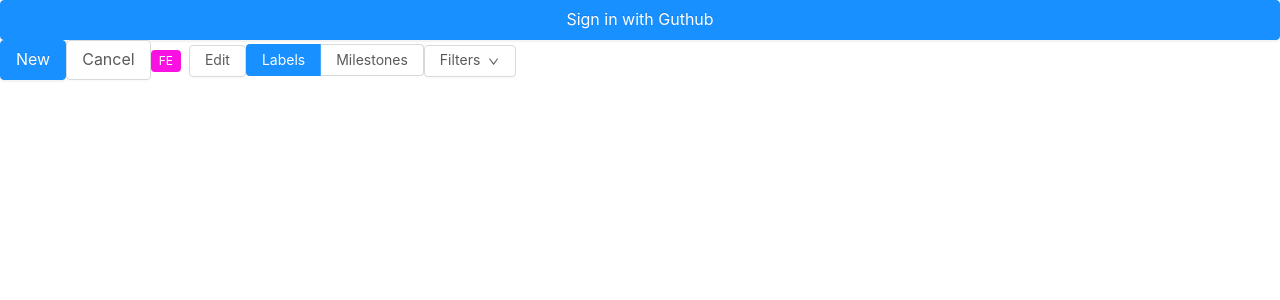
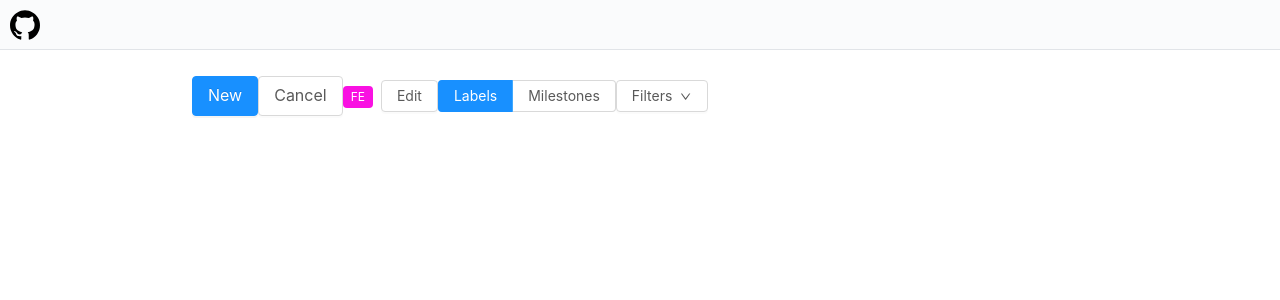
Before and after one commit to codesquad-member-2020/issue-tracker-01, a React app in the folder FE/: page /issues in a window 1280 px wide. Shown: the top 300 px of the page. Built offline with nearby package versions, Linux system fonts and the light colour scheme.

Commit message:
FE-#36 feat: Header 컴포넌트 추가 및 글로벌 스타일 수정

```diff
--- a/FE/package.json
+++ b/FE/package.json
@@ -37,7 +37,7 @@
     "file-loader": "^6.0.0",
     "html-webpack-plugin": "^4.3.0",
     "style-loader": "^1.2.1",
-    "svg-inline-loader": "^0.8.2",
+    "svg-url-loader": "^6.0.0",
     "terser-webpack-plugin": "^3.0.3",
     "url-loader": "^4.1.0",
     "webpack": "^4.43.0",
--- a/FE/src/styles/GlobalStyle.js
+++ b/FE/src/styles/GlobalStyle.js
@@ -15,6 +15,19 @@ const GlobalStyle = createGlobalStyle`
   a {
     cursor: pointer;
   }
+
+  #root {
+    height: 100%;
+  }
+
+  main {
+    height: 100%;
+  }
+
+  .container {
+    height: 100%;
+    padding: 2% 15%;
+  }
 `;
 
 export default GlobalStyle;
--- /dev/null
+++ b/FE/src/views/components/common/Header.jsx
@@ -0,0 +1,22 @@
+import React from "react";
+import styled from "styled-components";
+import githubLogo from "Assets/github.svg";
+
+const Header = () => {
+  return (
+    <StyledHeader>
+      <img src={githubLogo} style={{ width: "30px" }} />
+    </StyledHeader>
+  );
+};
+
+const StyledHeader = styled.header`
+  background: #fafbfc;
+  height: 50px;
+  border-bottom: 1px solid #e1e4e8;
+  padding: 0 10px;
+  display: flex;
+  align-items: center;
+`;
+
+export default Header;
--- a/FE/src/views/pages/IssueListPage.jsx
+++ b/FE/src/views/pages/IssueListPage.jsx
@@ -3,6 +3,7 @@ import Button from "@Common/Button";
 import Label from "@Common/Label";
 import NavButtons from "@Common/NavButtons";
 import Dropdown from "@Common/Dropdown";
+import Header from "@Common/Header";
 
 const IssueListPage = () => {
   const onClickHandler = ({ key }) => {
@@ -23,8 +24,10 @@ const IssueListPage = () => {
   };
 
   return (
-    <div className="button-box">
-      <Button type="primary" size="large" text="Sign in with Guthub" block />
+    <>
+      <Header />
+      <main>
+        <div className="container">
           <Button type="primary" size="large" text="New" />
           <Button type="default" size="large" text="Cancel" />
           <Label text="FE" color="#f911e2" />
@@ -32,6 +35,8 @@ const IssueListPage = () => {
           <NavButtons menus={["Labels", "Milestones"]} />
           <Dropdown {...dropdownProps} />
         </div>
+      </main>
+    </>
   );
 };
 
--- a/FE/webpack.common.js
+++ b/FE/webpack.common.js
@@ -45,6 +45,7 @@ module.exports = {
       Styles: path.resolve(__dirname, "./src/styles/"),
       "@Common": path.resolve(__dirname, "./src/views/components/common/"),
       Pages: path.resolve(__dirname, "./src/views/pages/"),
+      Assets: path.resolve(__dirname, "./src/assets/"),
     },
   },
   plugins: [
```
Also changed, not shown: FE/src/assets/github.svg (added), 1 other file (tests, documents, lock files or other folders). Lines whose indentation alone changed are shown as unchanged.
